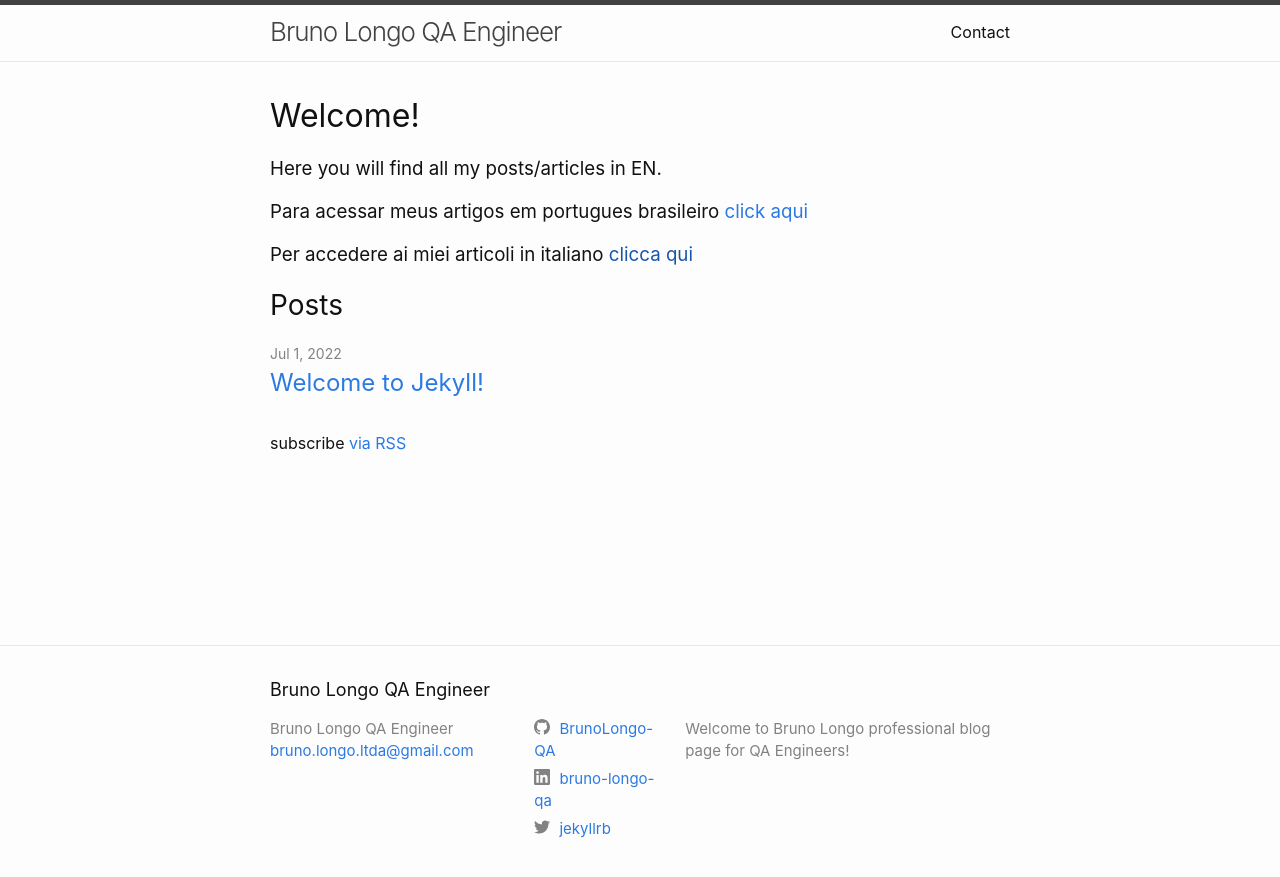
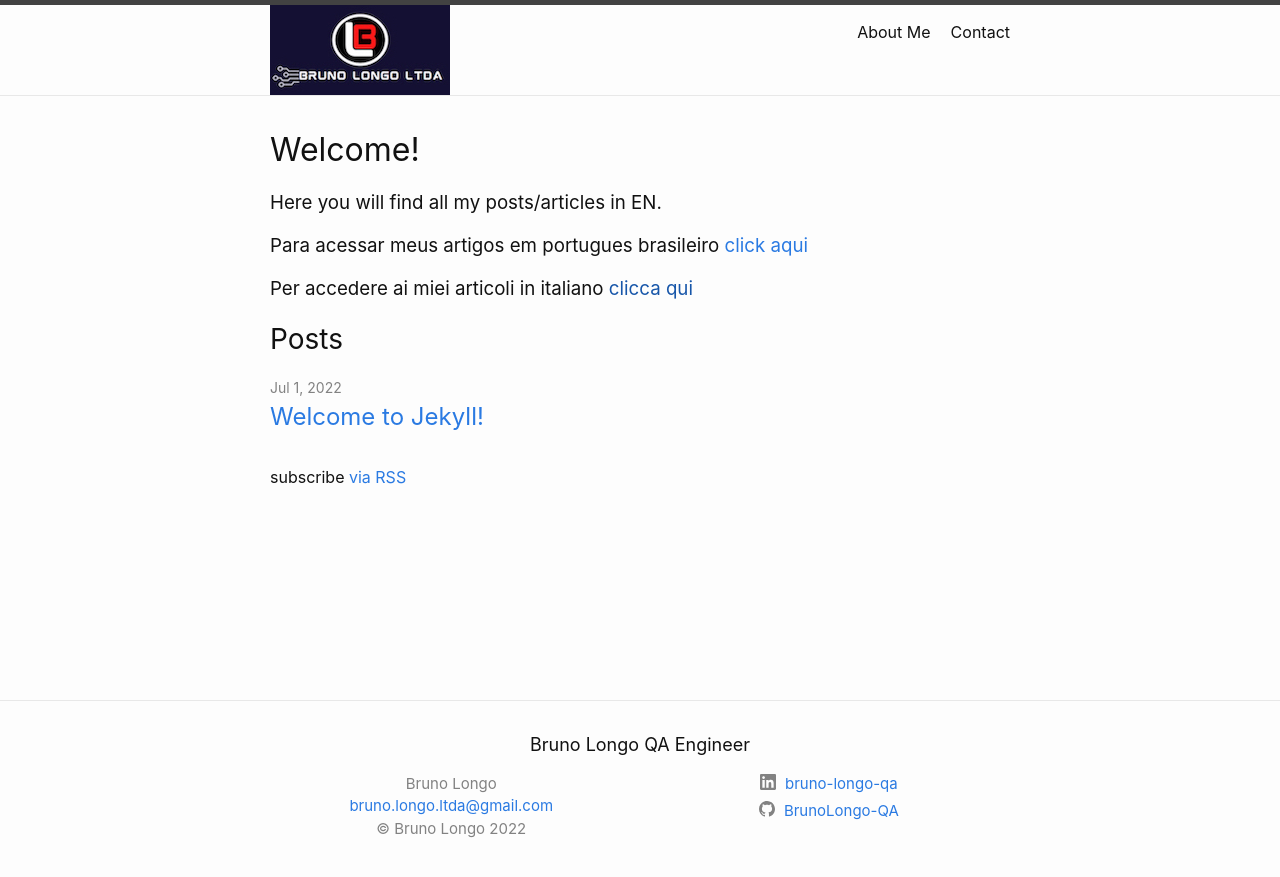
Before and after one commit to BrunoLongo-QA/professional.blog, a Jekyll site: the page built from index.markdown, in a window 1280 px wide. Shown: the top 877 px of the page. Built offline with Jekyll 4.4.1, drawn with Linux system fonts in a browser that asks for light colours.

Commit message:
feat: Changing some configuration on the main page, about, both header and footer

```diff
--- a/_config.yml
+++ b/_config.yml
@@ -21,12 +21,22 @@
 title: Bruno Longo QA Engineer
 email: bruno.longo.ltda@gmail.com
 description: >- # this means to ignore newlines until "baseurl:"
-  Welcome to Bruno Longo professional blog page for QA Engineers!
+  Welcome to Bruno Longo professional blog for QA Engineers!
 baseurl: "/professional.blog" # the subpath of your site, e.g. /blog
 url: "https://brunolongo-qa.github.io" # the base hostname & protocol for your site, e.g. http://example.com
-twitter_username: jekyllrb
+# twitter_username: jekyllrb
 github_username:  BrunoLongo-QA
+
+# Fileds that Minima use this
+# Including Author to the sites and all posts
+author: Bruno Longo
 linkedin_username:  bruno-longo-qa
+
+# Fields that Minian don't use
+# Add Copyright to the pages
+copyright: Bruno Longo <bruno_pereira_longo@hotmail.com>
+# Add image as log
+title-logo: /images/logo.jpeg
 
 # Build settings
 # Removed to use a regular theme
--- a/_includes/footer.html
+++ b/_includes/footer.html
@@ -1,10 +1,9 @@
+<!-- <footer class=""> -->
 <footer class="site-footer h-card">
-  <data class="u-url" href="{{ "/" | relative_url }}"></data>
-
+  <data class="u-url" href="{{ " /" | relative_url }}"></data>
+  <center>
     <div class="wrapper">
-
       <h2 class="footer-heading">{{ site.title | escape }}</h2>
-
       <div class="footer-col-wrapper">
         <div class="footer-col footer-col-1">
           <ul class="contact-list">
@@ -18,18 +17,19 @@
             {%- if site.email -%}
             <li><a class="u-email" href="mailto:{{ site.email }}">{{ site.email }}</a></li>
             {%- endif -%}
+            {%- if site.copyright -%}
+            <li>&copy; {{ site.copyright }} {{ 'now' | date: "%Y" }}</li>
+            {%- endif -%}
           </ul>
         </div>
-
         <div class="footer-col footer-col-2">
           {%- include social.html -%}
         </div>
-
-      <div class="footer-col footer-col-3">
+        <!-- Removing the description from the footer -->
+        <!-- <div class="footer-col footer-col-3">
         <p>{{- site.description | escape -}}</p>
+      </div> -->
       </div>
     </div>
-
-  </div>
-
+  </center>
 </footer>
--- a/_includes/header.html
+++ b/_includes/header.html
@@ -3,10 +3,19 @@
   <div class="wrapper">
     {%- assign default_paths = site.pages | map: "path" -%}
     {%- assign page_paths = site.header_pages | default: default_paths -%}
-    <a class="site-title" rel="author" href="{{ " /" | relative_url }}">{{ site.title | escape }}</a>
+    <!-- Original from the Minima Theme  -->
+    <!-- <a class="site-title" rel="author" href="{{ "/" | relative_url }}">{{ site.title | escape }}</a> -->
+    <!-- Adding the Title Logo -->
+    <a class="site-title" rel="author" href="{{ "/" | relative_url }}">
+      {%- if site.title-logo -%}
+        <img src="{{ site.title-logo | relative_url }}" alt="{{ site.title | escape }}">
+      {%- else -%}
+        {{ site.title | escape}}
+      {%- endif -%}
+    </a>
 
     {%- if page_paths -%}
-    <nav class="site-nav">
+    <nav class=" site-nav">
       <input type="checkbox" id="nav-trigger" class="nav-trigger" />
       <label for="nav-trigger">
         <span class="menu-icon">
--- a/_includes/social.html
+++ b/_includes/social.html
@@ -1,14 +1,49 @@
 <ul class="social-media-list">
-  {%- if site.dribbble_username -%}<li><a href="https://dribbble.com/{{ site.dribbble_username| cgi_escape | escape }}"><svg class="svg-icon"><use xlink:href="{{ '/assets/minima-social-icons.svg#dribbble' | relative_url }}"></use></svg> <span class="username">{{ site.dribbble_username| escape }}</span></a></li>{%- endif -%}
-  {%- if site.facebook_username -%}<li><a href="https://www.facebook.com/{{ site.facebook_username| cgi_escape | escape }}"><svg class="svg-icon"><use xlink:href="{{ '/assets/minima-social-icons.svg#facebook' | relative_url }}"></use></svg> <span class="username">{{ site.facebook_username| escape }}</span></a></li>{%- endif -%}
-  {%- if site.flickr_username -%}<li><a href="https://www.flickr.com/photos/{{ site.flickr_username| cgi_escape | escape }}"><svg class="svg-icon"><use xlink:href="{{ '/assets/minima-social-icons.svg#flickr' | relative_url }}"></use></svg> <span class="username">{{ site.flickr_username| escape }}</span></a></li>{%- endif -%}
-  {%- if site.github_username -%}<li><a href="https://github.com/{{ site.github_username| cgi_escape | escape }}"><svg class="svg-icon"><use xlink:href="{{ '/assets/minima-social-icons.svg#github' | relative_url }}"></use></svg> <span class="username">{{ site.github_username| escape }}</span></a></li>{%- endif -%}
-  {%- if site.instagram_username -%}<li><a href="https://instagram.com/{{ site.instagram_username| cgi_escape | escape }}"><svg class="svg-icon"><use xlink:href="{{ '/assets/minima-social-icons.svg#instagram' | relative_url }}"></use></svg> <span class="username">{{ site.instagram_username| escape }}</span></a></li>{%- endif -%}
-  {%- if site.linkedin_username -%}<li><a href="https://www.linkedin.com/in/{{ site.linkedin_username| cgi_escape | escape }}"><svg class="svg-icon"><use xlink:href="{{ '/assets/minima-social-icons.svg#linkedin' | relative_url }}"></use></svg> <span class="username">{{ site.linkedin_username| escape }}</span></a></li>{%- endif -%}
-  {%- if site.pinterest_username -%}<li><a href="https://www.pinterest.com/{{ site.pinterest_username| cgi_escape | escape }}"><svg class="svg-icon"><use xlink:href="{{ '/assets/minima-social-icons.svg#pinterest' | relative_url }}"></use></svg> <span class="username">{{ site.pinterest_username| escape }}</span></a></li>{%- endif -%}
-  {%- for mst in site.mastodon -%}{%- if mst.username and mst.instance -%}<li><a href="https://{{ mst.instance| cgi_escape | escape}}/@{{mst.username}}"><svg class="svg-icon"><use xlink:href="{{ '/assets/minima-social-icons.svg#mastodon' | relative_url }}"></use></svg> <span class="username">{{ mst.username|escape }}</span></a></li>{%- endif -%}{%- endfor -%}
-  {%- if site.twitter_username -%}<li><a href="https://www.twitter.com/{{ site.twitter_username| cgi_escape | escape }}"><svg class="svg-icon"><use xlink:href="{{ '/assets/minima-social-icons.svg#twitter' | relative_url }}"></use></svg> <span class="username">{{ site.twitter_username| escape }}</span></a></li>{%- endif -%}
-  {%- if site.youtube_username -%}<li><a href="https://youtube.com/{{ site.youtube_username| cgi_escape | escape }}"><svg class="svg-icon"><use xlink:href="{{ '/assets/minima-social-icons.svg#youtube' | relative_url }}"></use></svg> <span class="username">{{ site.youtube_username| escape }}</span></a></li>{%- endif -%}
-  {%- if site.googleplus_username -%}<li><a href="https://plus.google.com/{{ site.googleplus_username| escape }}"><svg class="svg-icon"><use xlink:href="{{ '/assets/minima-social-icons.svg#googleplus' | relative_url }}"></use></svg> <span class="username">{{ site.googleplus_username| escape }}</span></a></li>{%- endif -%}
-  {%- if site.rss -%}<li><a href="{{ 'feed.xml' | relative_url }}"><svg class="svg-icon"><use xlink:href="{{ '/assets/minima-social-icons.svg#rss' | relative_url }}"></use></svg> <span>{{ site.rss | escape }}</span></a></li>{%- endif -%}
+  {%- if site.linkedin_username -%}<li><a
+      href="https://www.linkedin.com/in/{{ site.linkedin_username| cgi_escape | escape }}"><svg class="svg-icon">
+        <use xlink:href="{{ '/assets/minima-social-icons.svg#linkedin' | relative_url }}"></use>
+      </svg> <span class="username">{{ site.linkedin_username| escape }}</span></a></li>{%- endif -%}
+  {%- if site.github_username -%}<li><a href="https://github.com/{{ site.github_username| cgi_escape | escape }}"><svg
+        class="svg-icon">
+        <use xlink:href="{{ '/assets/minima-social-icons.svg#github' | relative_url }}"></use>
+      </svg> <span class="username">{{ site.github_username| escape }}</span></a></li>{%- endif -%}
+  {%- if site.youtube_username -%}<li><a
+      href="https://youtube.com/{{ site.youtube_username| cgi_escape | escape }}"><svg class="svg-icon">
+        <use xlink:href="{{ '/assets/minima-social-icons.svg#youtube' | relative_url }}"></use>
+      </svg> <span class="username">{{ site.youtube_username| escape }}</span></a></li>{%- endif -%}
+  {%- if site.dribbble_username -%}<li><a
+      href="https://dribbble.com/{{ site.dribbble_username| cgi_escape | escape }}"><svg class="svg-icon">
+        <use xlink:href="{{ '/assets/minima-social-icons.svg#dribbble' | relative_url }}"></use>
+      </svg> <span class="username">{{ site.dribbble_username| escape }}</span></a></li>{%- endif -%}
+  {%- if site.facebook_username -%}<li><a
+      href="https://www.facebook.com/{{ site.facebook_username| cgi_escape | escape }}"><svg class="svg-icon">
+        <use xlink:href="{{ '/assets/minima-social-icons.svg#facebook' | relative_url }}"></use>
+      </svg> <span class="username">{{ site.facebook_username| escape }}</span></a></li>{%- endif -%}
+  {%- if site.flickr_username -%}<li><a
+      href="https://www.flickr.com/photos/{{ site.flickr_username| cgi_escape | escape }}"><svg class="svg-icon">
+        <use xlink:href="{{ '/assets/minima-social-icons.svg#flickr' | relative_url }}"></use>
+      </svg> <span class="username">{{ site.flickr_username| escape }}</span></a></li>{%- endif -%}
+  {%- if site.instagram_username -%}<li><a
+      href="https://instagram.com/{{ site.instagram_username| cgi_escape | escape }}"><svg class="svg-icon">
+        <use xlink:href="{{ '/assets/minima-social-icons.svg#instagram' | relative_url }}"></use>
+      </svg> <span class="username">{{ site.instagram_username| escape }}</span></a></li>{%- endif -%}
+  {%- if site.pinterest_username -%}<li><a
+      href="https://www.pinterest.com/{{ site.pinterest_username| cgi_escape | escape }}"><svg class="svg-icon">
+        <use xlink:href="{{ '/assets/minima-social-icons.svg#pinterest' | relative_url }}"></use>
+      </svg> <span class="username">{{ site.pinterest_username| escape }}</span></a></li>{%- endif -%}
+  {%- for mst in site.mastodon -%}{%- if mst.username and mst.instance -%}<li><a
+      href="https://{{ mst.instance| cgi_escape | escape}}/@{{mst.username}}"><svg class="svg-icon">
+        <use xlink:href="{{ '/assets/minima-social-icons.svg#mastodon' | relative_url }}"></use>
+      </svg> <span class="username">{{ mst.username|escape }}</span></a></li>{%- endif -%}{%- endfor -%}
+  {%- if site.twitter_username -%}<li><a
+      href="https://www.twitter.com/{{ site.twitter_username| cgi_escape | escape }}"><svg class="svg-icon">
+        <use xlink:href="{{ '/assets/minima-social-icons.svg#twitter' | relative_url }}"></use>
+      </svg> <span class="username">{{ site.twitter_username| escape }}</span></a></li>{%- endif -%}
+  {%- if site.googleplus_username -%}<li><a href="https://plus.google.com/{{ site.googleplus_username| escape }}"><svg
+        class="svg-icon">
+        <use xlink:href="{{ '/assets/minima-social-icons.svg#googleplus' | relative_url }}"></use>
+      </svg> <span class="username">{{ site.googleplus_username| escape }}</span></a></li>{%- endif -%}
+  {%- if site.rss -%}<li><a href="{{ 'feed.xml' | relative_url }}"><svg class="svg-icon">
+        <use xlink:href="{{ '/assets/minima-social-icons.svg#rss' | relative_url }}"></use>
+      </svg> <span>{{ site.rss | escape }}</span></a></li>{%- endif -%}
 </ul>
--- a/_sass/minima/_layout.scss
+++ b/_sass/minima/_layout.scss
@@ -29,7 +29,7 @@
   line-height: $base-line-height * $base-font-size * 2.25;
 
   .nav-trigger {
-      display: none;
+    display: none;
   }
 
   .menu-icon {
@@ -73,17 +73,17 @@
       padding-top: 10px;
       text-align: center;
 
-      > svg {
+      >svg {
         fill: $grey-color-dark;
       }
     }
 
-    input ~ .trigger {
+    input~.trigger {
       clear: both;
       display: none;
     }
 
-    input:checked ~ .trigger {
+    input:checked~.trigger {
       display: block;
       padding-bottom: 5px;
     }
@@ -95,6 +95,7 @@
       &:not(:last-child) {
         margin-right: 0;
       }
+
       margin-left: 20px;
     }
   }
@@ -135,38 +136,39 @@
 }
 
 .footer-col-1 {
-  width: -webkit-calc(35% - (#{$spacing-unit} / 2));
-  width:         calc(35% - (#{$spacing-unit} / 2));
+  width: -webkit-calc(50% - (#{$spacing-unit} / 2));
+  width: calc(50% - (#{$spacing-unit} / 2));
 }
 
 .footer-col-2 {
-  width: -webkit-calc(20% - (#{$spacing-unit} / 2));
-  width:         calc(20% - (#{$spacing-unit} / 2));
+  width: -webkit-calc(50% - (#{$spacing-unit} / 2));
+  width: calc(50% - (#{$spacing-unit} / 2));
 }
 
 .footer-col-3 {
   width: -webkit-calc(45% - (#{$spacing-unit} / 2));
-  width:         calc(45% - (#{$spacing-unit} / 2));
+  width: calc(45% - (#{$spacing-unit} / 2));
 }
 
 @include media-query($on-laptop) {
+
   .footer-col-1,
   .footer-col-2 {
     width: -webkit-calc(50% - (#{$spacing-unit} / 2));
-    width:         calc(50% - (#{$spacing-unit} / 2));
+    width: calc(50% - (#{$spacing-unit} / 2));
   }
 
-  .footer-col-3 {
-    width: -webkit-calc(100% - (#{$spacing-unit} / 2));
-    width:         calc(100% - (#{$spacing-unit} / 2));
-  }
+  // .footer-col-3 {
+  //   width: -webkit-calc(100% - (#{$spacing-unit} / 2));
+  //   width: calc(100% - (#{$spacing-unit} / 2));
+  // }
 }
 
 @include media-query($on-palm) {
   .footer-col {
     float: none;
     width: -webkit-calc(100% - (#{$spacing-unit} / 2));
-    width:         calc(100% - (#{$spacing-unit} / 2));
+    width: calc(100% - (#{$spacing-unit} / 2));
   }
 }
 
@@ -192,7 +194,7 @@
   margin-left: 0;
   list-style: none;
 
-  > li {
+  >li {
     margin-bottom: $spacing-unit;
   }
 }
```
Also changed, not shown: about-me.markdown (added, +19 -0 lines), br-articles.md (added, +24 -0 lines), images/avatar.jpg (added), images/logo.jpeg (added), 1 other file. Lines whose indentation alone changed are shown as unchanged.
